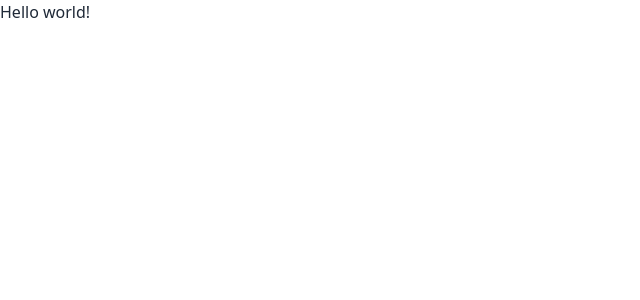
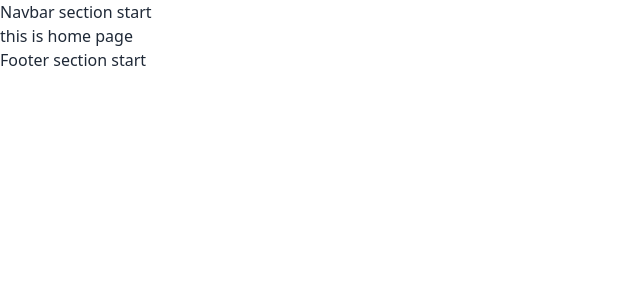
Before and after one commit to sohanwebdevctg/kids-academy-mern-stack-client-site-project-12, a React (Vite) app: page / in a window 1280 px wide. Shown: the top 300 px of the page, without its empty margins (0-640 px from the left). Built offline with nearby package versions, Linux system fonts and the light colour scheme.

Commit message:
routting mainLayout and home page

```diff
--- /dev/null
+++ b/src/layout/MainLayout.jsx
@@ -0,0 +1,22 @@
+import { Outlet } from "react-router-dom";
+
+
+const MainLayout = () => {
+  return (
+    <div>
+      {/* mainLayout section start */}
+        {/* navbar section start */}
+        <h1>Navbar section start</h1>
+        {/* navbar section end */}
+        {/* content section start */}
+        <Outlet></Outlet>
+        {/* content section end */}
+        {/* footer section start */}
+        <h1>Footer section start</h1>
+        {/* footer section end */}
+      {/* mainLayout section end */}
+    </div>
+  );
+};
+
+export default MainLayout;
--- a/src/router/Router.jsx
+++ b/src/router/Router.jsx
@@ -1,9 +1,17 @@
 import { createBrowserRouter} from "react-router-dom";
+import MainLayout from "../layout/MainLayout";
 
 
 export const router = createBrowserRouter([
   {
     path: "/",
-    element: <div>Hello world!</div>,
+    element: <MainLayout></MainLayout>,
+    errorElement: <p>Error...</p>,
+    children: [
+      {
+        path: "/",
+        element: <h1>this is home page</h1>,
+      },
+    ],
   },
 ]);
```
